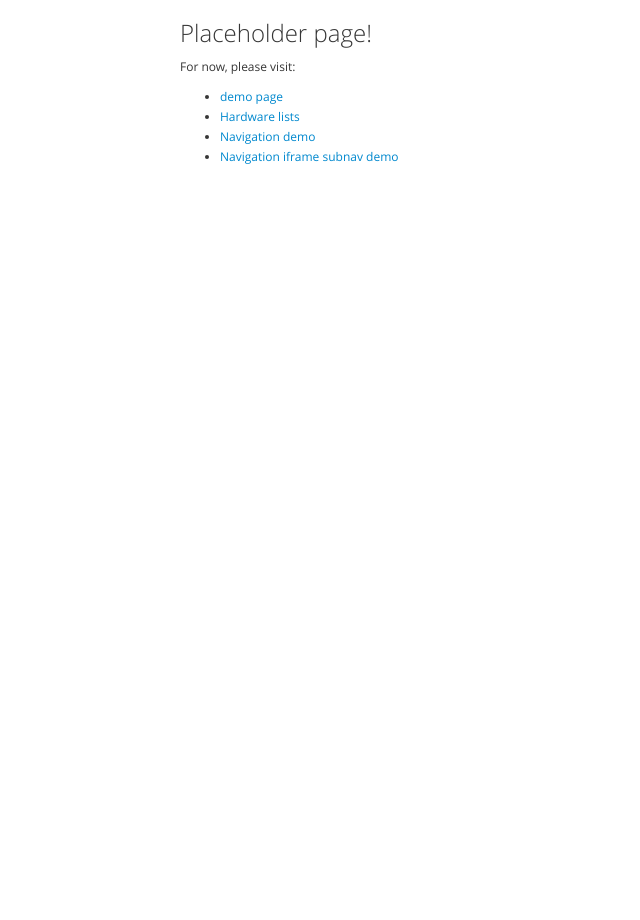
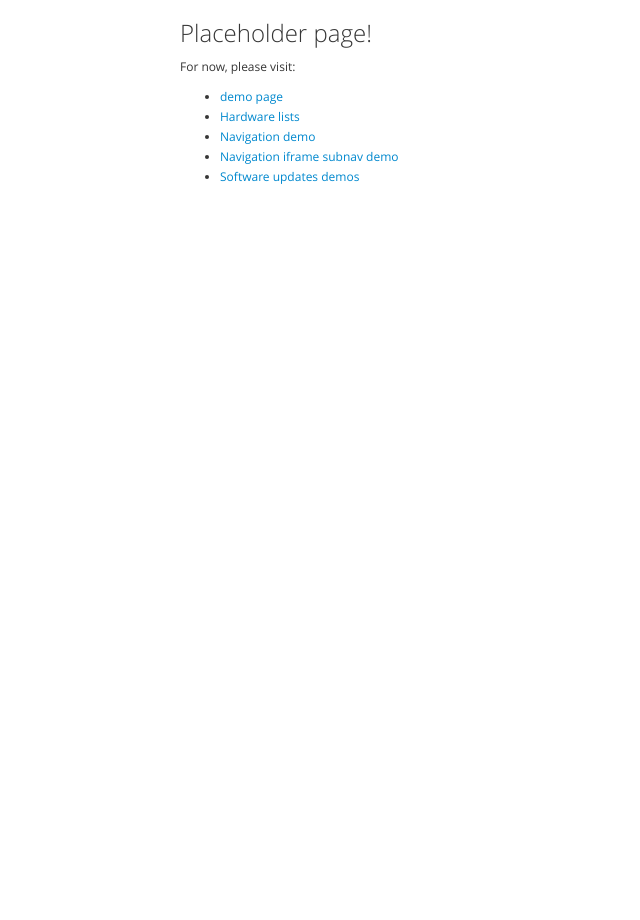
Before and after one commit to garrett/cockpit-mockweb, a Jekyll site: the page built from index.md, in a window 1280 px wide. Shown: the whole page, without its empty margins (0-640 px from the left). Built offline with Jekyll 4.4.1, drawn with Linux system fonts in a browser that asks for light colours.

Commit message:
added link to the updates mockups

```diff
--- a/index.md
+++ b/index.md
@@ -11,3 +11,4 @@ For now, please visit:
 * [Hardware lists](hardware)
 * [Navigation demo](navigation)
 * [Navigation iframe subnav demo](navigation/iframe)
+* [Software updates demos](updates)
```
